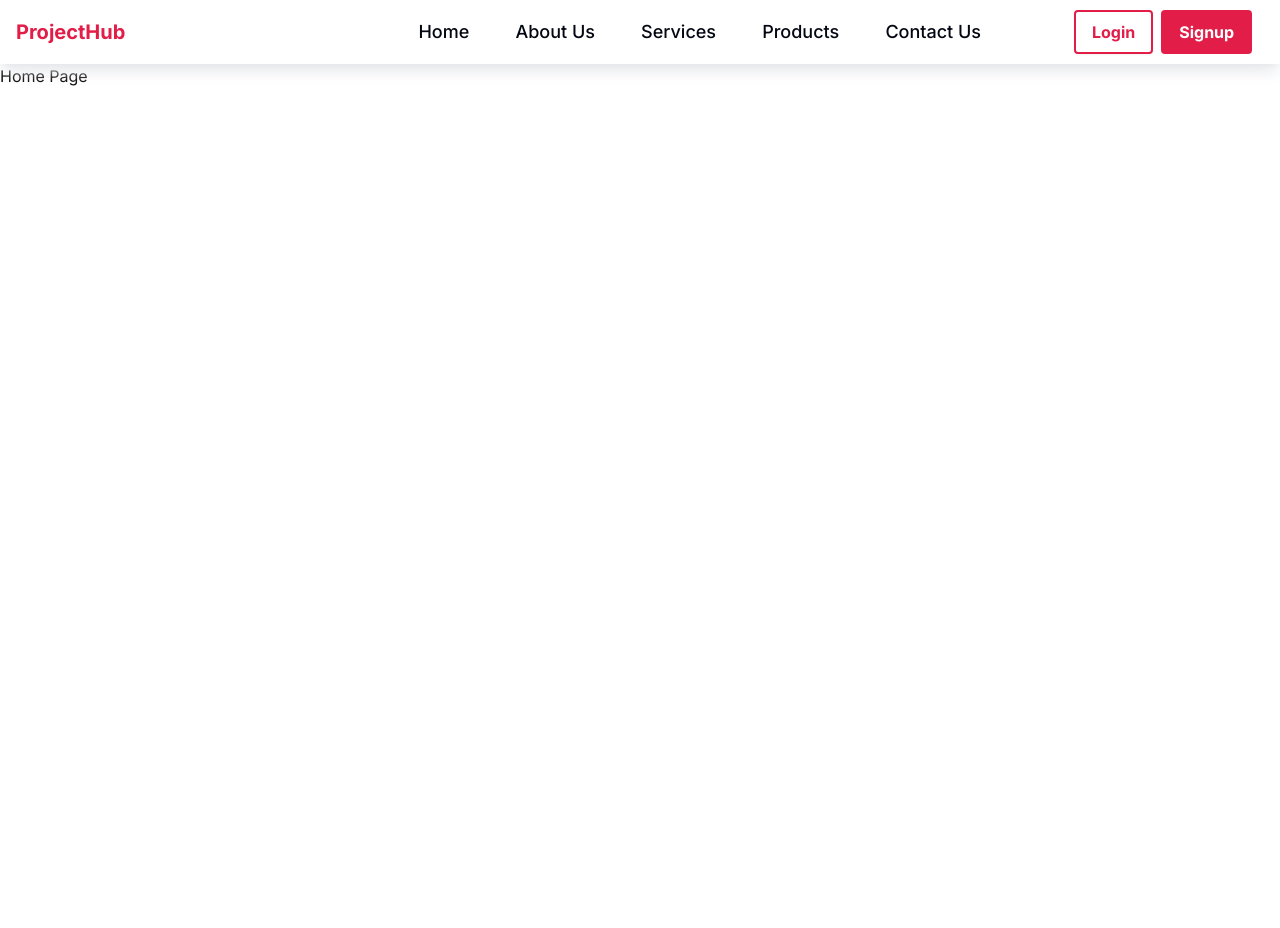
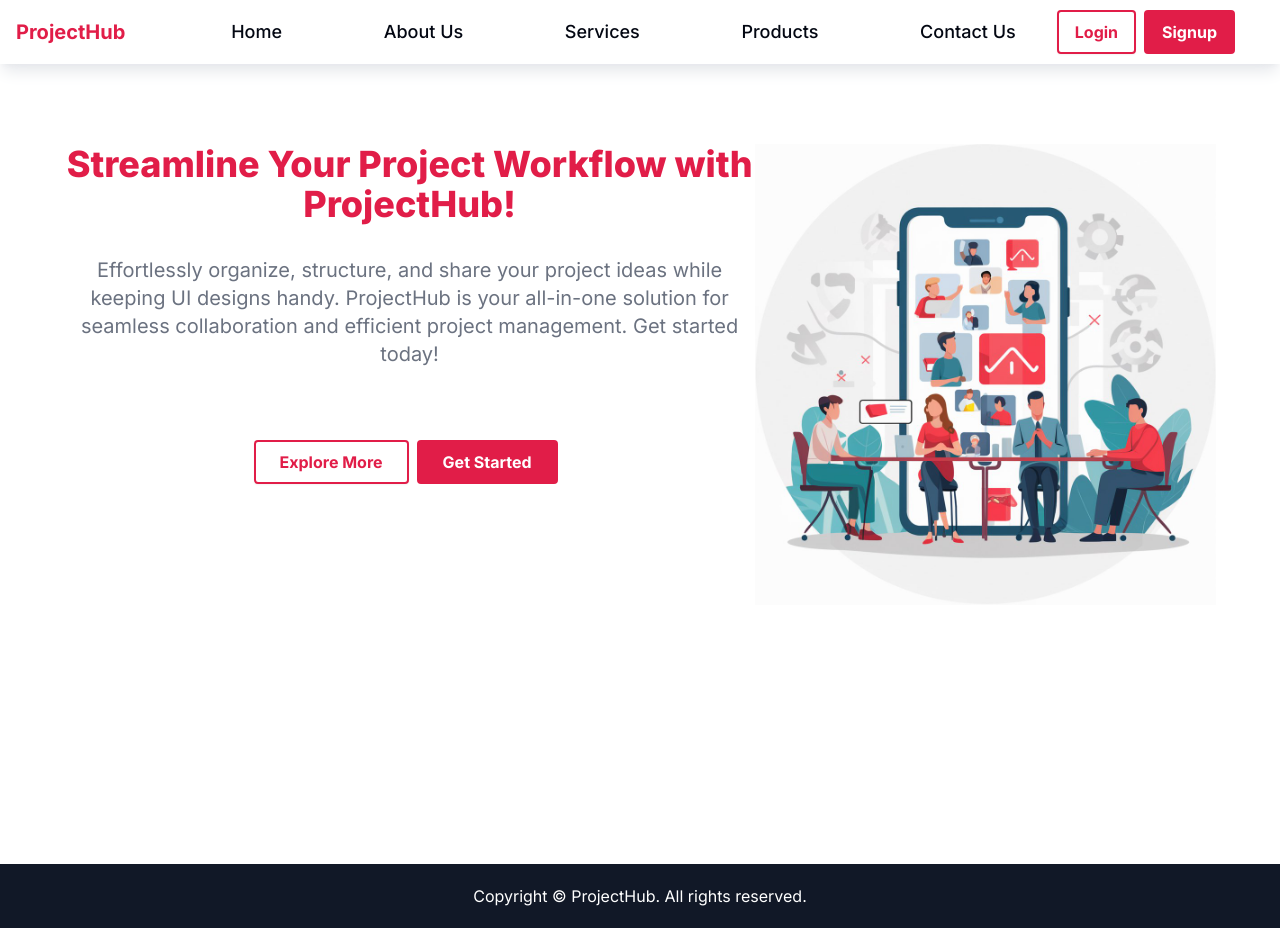
Before and after one commit to sajagsubedi/ProjectHub_Frontend, a Next.js app: page / in a window 1280 px wide. Before the commit the page ends 800 px from the top, so only its background shows below. Built offline with nearby package versions, Linux system fonts and the light colour scheme.

Commit message:
HeroSection and footer completed

```diff
--- a/src/app/layout.tsx
+++ b/src/app/layout.tsx
@@ -2,6 +2,8 @@ import type { Metadata } from "next";
 import { Inter } from "next/font/google";
 import "./globals.css";
 import Header from "@/components/Header"
+import Footer from "@/components/Footer"
+
 const inter = Inter({ subsets: ["latin"] });
 
 export const metadata: Metadata = {
@@ -17,8 +19,12 @@ export default function RootLayout({
   return (
     <html lang="en">
       <body className={inter.className}>
-        <Header/>
-        {children}</body>
+        <Header />
+        <main className="min-h-screen">
+          {children}
+        </main>
+        <Footer />
+      </body>
     </html>
   );
 }
--- a/src/app/page.tsx
+++ b/src/app/page.tsx
@@ -1,10 +1,11 @@
+import HeroSection from '@/components/HeroSection'
 import React from 'react'
 
 const Home = () => {
   return (
-    <div>
-      Home Page
-    </div>
+    <>
+      <HeroSection/>
+    </>
   )
 }
 
--- /dev/null
+++ b/src/components/Footer.tsx
@@ -0,0 +1,11 @@
+import React from 'react'
+
+const Footer = () => {
+  return (
+    <footer className='min-h-16 p-4 bg-gray-900 text-white flex justify-center items-center'>
+        <p>Copyright &copy; ProjectHub. All rights reserved.</p>
+    </footer>
+  )
+}
+
+export default Footer
--- a/src/components/Header.tsx
+++ b/src/components/Header.tsx
@@ -29,16 +29,16 @@ export default function Header() {
 
     return (
         <>
-            <nav className="bg-white flex items-center justify-between px-4 py-1 box-border gap-4 sticky top-0  h-16 z-50 shadow-lg shadow-gray-200">
+            <nav className="bg-white flex items-center justify-between px-4 py-1 box-border gap-4 sticky top-0  h-16 z-[99] shadow-lg shadow-gray-200 ">
                 <div>
                     <h1 className="text-xl font-bold text-rose-600">ProjectHub</h1>
                 </div>
-                <div className={`md:w-[70%] md:flex justify-between md:py-1 md:h-full items-center md:static md:flex-row overflow-hidden md:overflow-visible md:px-3 fixed flex-col h-[100vh] transition-all duration-500 delay-0 w-0  ${navActive ? "w-60" : ""
-                            } top-0 right-0 bg-gray-100 md:bg-transparent shadow-gray-300 shadow-3xl md:gap-2 gap-1 py-2`}
+                <div className={`md:w-[85%] lg:w-[70%] md:flex justify-between md:py-1 md:h-full items-center md:static md:flex-row overflow-hidden md:overflow-visible md:px-3 fixed flex-col h-[100vh] transition-all duration-500 delay-0 w-0  ${navActive ? "w-60" : ""
+                            } top-0 right-0 bg-gray-100 md:bg-transparent shadow-gray-300 shadow-3xl md:gap-4 gap-1 py-2`}
                     >
 
                     <ul
-                        className="md:w-[70%] flex flex-col justify-between md:flex-row">
+                        className="md:w-[80%] flex flex-col justify-between md:flex-row">
                         <div className="w-full flex justify-end md:hidden ">
                             <button
                                 className="text-2xl p-3 text-gray-400"
--- /dev/null
+++ b/src/components/HeroSection.tsx
@@ -0,0 +1,29 @@
+import React from 'react'
+
+const HeroSection = () => {
+    return (
+        <section className="flex w-full md:px-[5vw] px-5 mx-auto relative">
+            <div className='w-full md:w-[60%] py-10 md:py-20 flex flex-col items-center gap-8 relative md:static z-50 '>
+                <h1 className='text-3xl md:text-4xl text-center text-rose-600 font-extrabold'>Streamline Your Project Workflow with ProjectHub!</h1>
+                <p className='text-xl text-gray-700 md:text-gray-500 text-center'>Effortlessly organize, structure, and share your project ideas while keeping UI designs handy. ProjectHub is your all-in-one solution for seamless collaboration and efficient project management. Get started today!</p>
+                <div className="flex items-center w-full justify-center pr-2 gap-2 md:mt-10">
+                        <button
+                            className="bg-white border-rose-600 hover:bg-rose-600 hover:text-white shadow-sm border-2  outline-none py-2 md:px-6 px-3 font-bold rounded text-rose-600 flex items-center gap-2 max-w-max"
+                        >
+                            Explore More
+                        </button>
+                        <button
+                            className="bg-rose-600 border-2 border-rose-600  hover:bg-rose-700 outline-none py-2 md:px-6 px-3 font-bold rounded text-white flex items-center gap-2 max-w-max "
+                        >
+                            Get Started
+                        </button>
+                    </div>
+            </div>
+            <div className='w-full md:w-[40%] py-20 absolute md:static max-w-[100vw] left-0 overflow-hidden -z-1 opacity-20 md:opacity-100'>
+                <img src="/banner.jpg" className='w-full' alt="banner" />
+            </div>
+        </section>
+    )
+}
+
+export default HeroSection
--- a/tailwind.config.ts
+++ b/tailwind.config.ts
@@ -8,11 +8,11 @@ const config: Config = {
   ],
   theme: {
     extend: {
-      backgroundImage: {
-        "gradient-radial": "radial-gradient(var(--tw-gradient-stops))",
-        "gradient-conic":
-          "conic-gradient(from 180deg at 50% 50%, var(--tw-gradient-stops))",
-      },
+      screens: {
+        'sm': '650px',
+        'md': '960px',
+        'lg': '1440px',
+        },
     },
   },
   plugins: [],
```
Also changed, not shown: public/banner.jpg (added).
